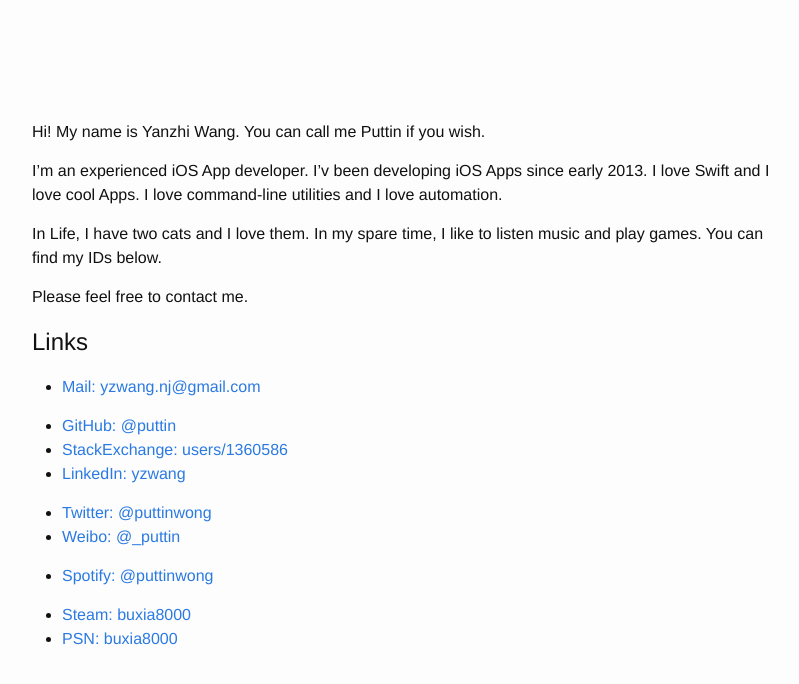
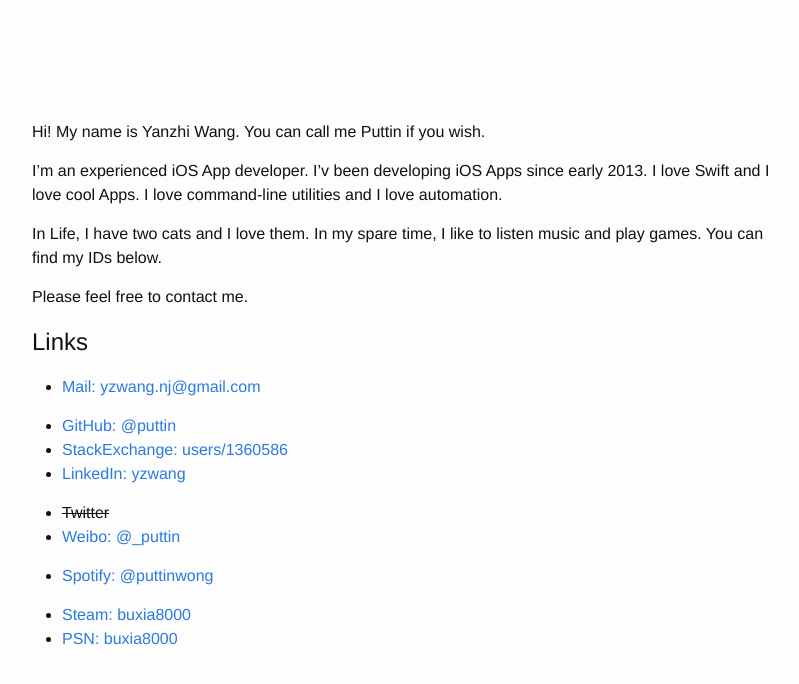
Before and after one commit to puttin/aboutme, a Jekyll site: the page built from index.md, in a window 1280 px wide. Shown: the top 684 px of the page, without its empty margins (238-1037 px from the left). Built offline with Jekyll 4.4.1, drawn with Linux system fonts in a browser that asks for light colours.

Commit message:
Delete my twitter account for some reason

```diff
--- a/index.md
+++ b/index.md
@@ -20,7 +20,7 @@ Please feel free to contact me.
 * [StackExchange: users/1360586](https://stackexchange.com/users/1360586/puttin?tab=accounts)
 * [LinkedIn: yzwang](https://www.linkedin.com/in/yzwang/)
 
-* [Twitter: @puttinwong](https://twitter.com/puttinwong)
+* ~~Twitter~~
 * [Weibo: @_puttin](https://weibo.com/u/1005051677220740)
 
 * [Spotify: @puttinwong](https://open.spotify.com/user/puttinwong)
```
